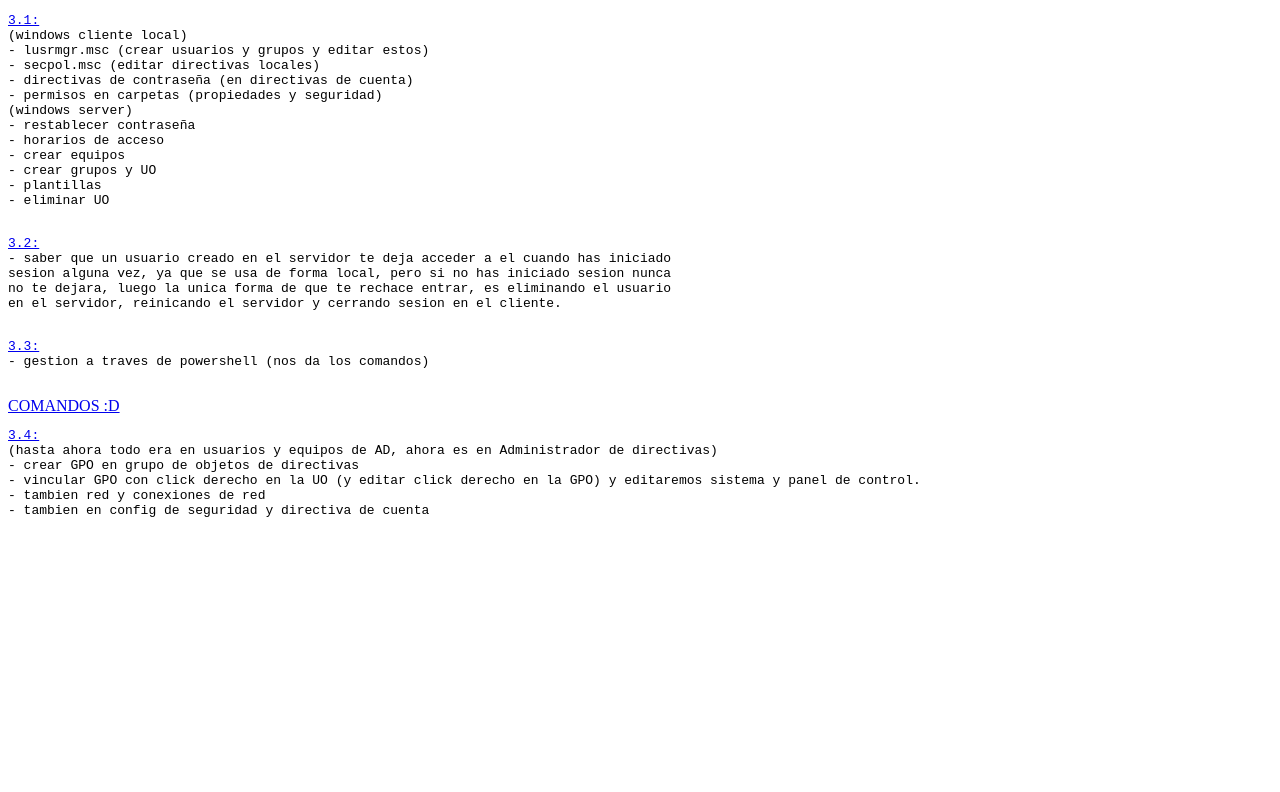
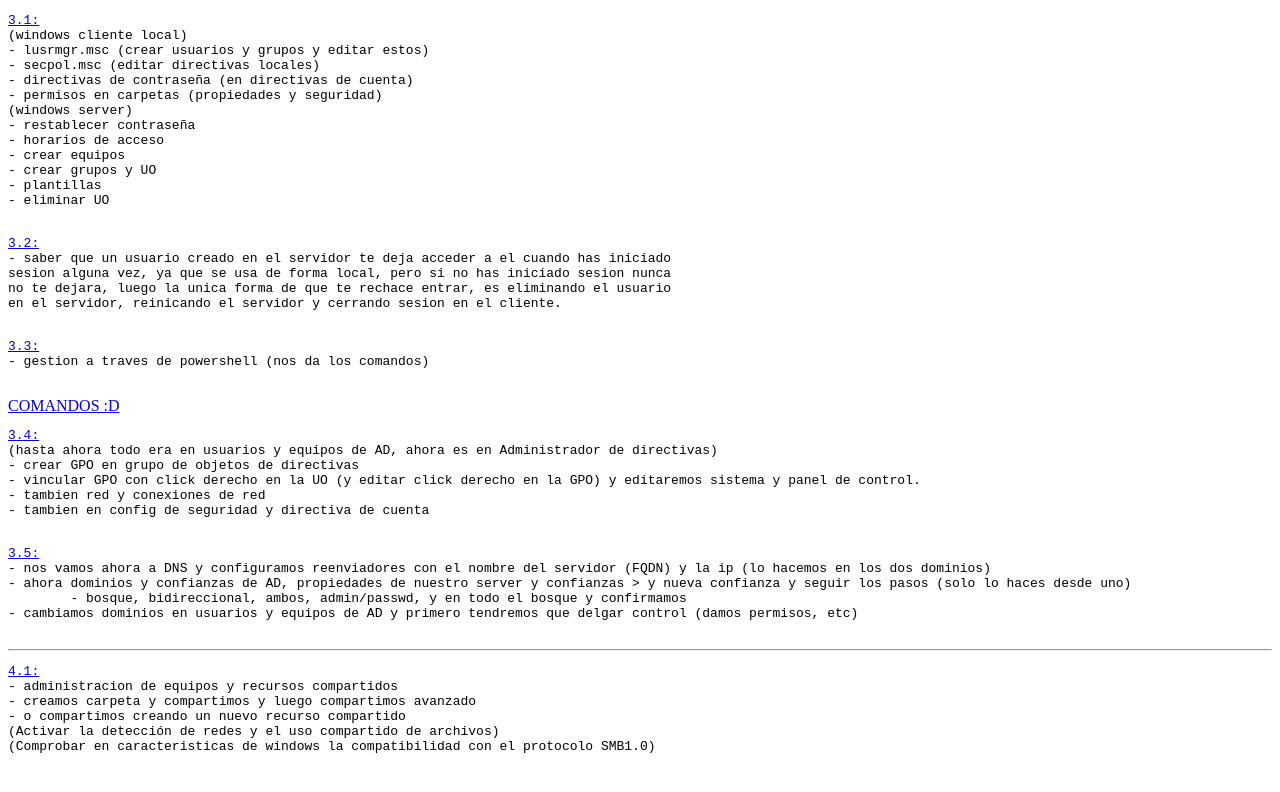
Before and after one commit to RikoSplash/SOR, a plain HTML site: page index.html in a window 1280 px wide. Drawn offline with Linux system fonts and the light colour scheme.

Commit message:
Add files via upload

```diff
--- a/index.html
+++ b/index.html
@@ -42,5 +42,21 @@ en el servidor, reinicando el servidor y cerrando sesion en el cliente.
 - tambien red y conexiones de red
 - tambien en config de seguridad y directiva de cuenta
     </pre>
+    <pre>
+<a href="3.5 RELACIONES DE CONFIANZA Y DELEGACION DE CONTROL.pdf">3.5:</a>
+- nos vamos ahora a DNS y configuramos reenviadores con el nombre del servidor (FQDN) y la ip (lo hacemos en los dos dominios)
+- ahora dominios y confianzas de AD, propiedades de nuestro server y confianzas > y nueva confianza y seguir los pasos (solo lo haces desde uno)
+        - bosque, bidireccional, ambos, admin/passwd, y en todo el bosque y confirmamos
+- cambiamos dominios en usuarios y equipos de AD y primero tendremos que delgar control (damos permisos, etc)
+    </pre>
+    <hr>
+    <pre>
+<a href="4.1 DIRECTORIOS COMPARTIDOS.pdf">4.1:</a>
+- administracion de equipos y recursos compartidos
+- creamos carpeta y compartimos y luego compartimos avanzado
+- o compartimos creando un nuevo recurso compartido
+(Activar la detección de redes y el uso compartido de archivos)
+(Comprobar en caracteristicas de windows la compatibilidad con el protocolo SMB1.0)
+    </pre>
 </body>
 </html>
```
